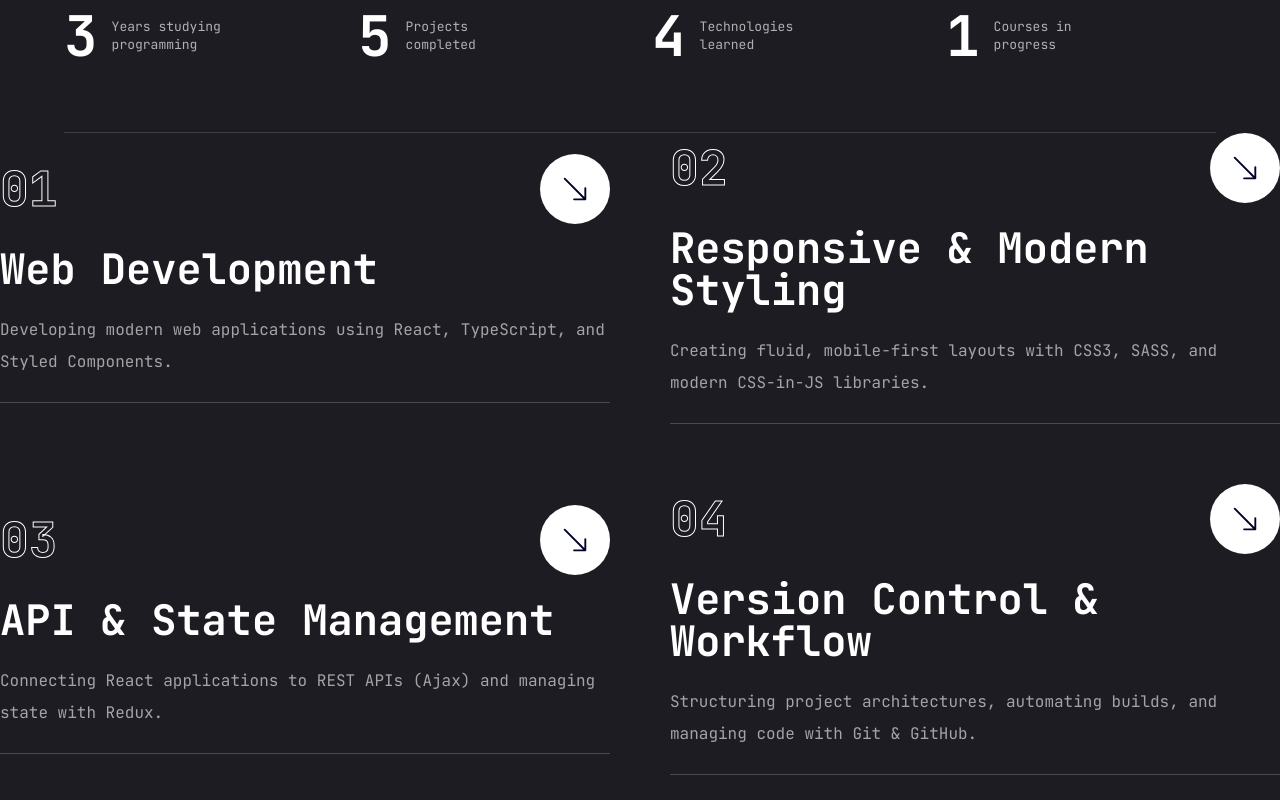
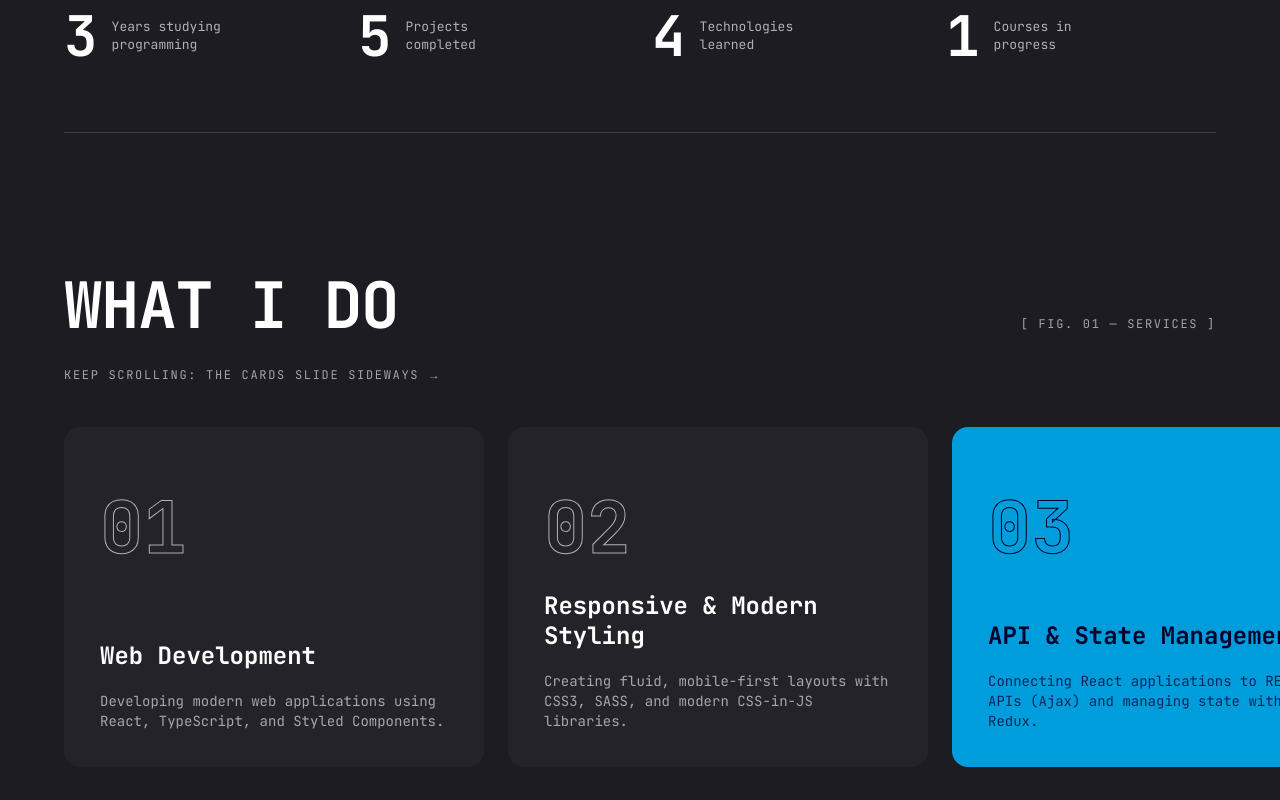
Before and after one commit to Dot010/personal-portfolio, a Next.js app: page / in a window 1280 px wide. Shown: the part 1100-1900 px from the top of the page. Built offline with nearby package versions, Linux system fonts and the light colour scheme; a web font is replaced by a local one.

Commit message:
feat(services): pin the section and slide the cards sideways on scroll

```diff
--- a/components/sections/Services.tsx
+++ b/components/sections/Services.tsx
@@ -1,52 +1,94 @@
-import { BsArrowDownRight } from "react-icons/bs";
-import Link from "next/link";
-import Reveal from "@/components/fx/Reveal";
+"use client";
+
+import { useRef } from "react";
+
+import SectionHead from "@/components/common/SectionHead";
 import { services } from "@/data/services";
+import { gsap, useGSAP } from "@/lib/gsap";
+import { cn } from "@/lib/utils";
 
 const Services = () => {
+  const root = useRef<HTMLElement>(null);
+
+  useGSAP(
+    () => {
+      const mm = gsap.matchMedia();
+      const track = root.current?.querySelector<HTMLElement>(".services-track");
+      const pin = root.current?.querySelector<HTMLElement>(".services-pin");
+      if (!track || !pin) return;
+
+      // Wide screens: the section pins and the cards slide sideways as you scroll.
+      mm.add("(min-width: 900px) and (prefers-reduced-motion: no-preference)", () => {
+        const distance = () => Math.max(0, track.scrollWidth - window.innerWidth + 48);
+        gsap.to(track, {
+          x: () => -distance(),
+          ease: "none",
+          scrollTrigger: {
+            trigger: pin,
+            start: "center center",
+            end: () => `+=${distance()}`,
+            pin: true,
+            scrub: 0.6,
+            invalidateOnRefresh: true,
+          },
+        });
+        gsap.from(".services-num", {
+          yPercent: 40,
+          ease: "none",
+          scrollTrigger: { trigger: pin, start: "top bottom", end: "bottom top", scrub: true },
+        });
+      });
+
+      // Narrow screens: cards stack and rise in one after another.
+      mm.add("(max-width: 899px) and (prefers-reduced-motion: no-preference)", () => {
+        gsap.from(".services-card", {
+          y: 40,
+          autoAlpha: 0,
+          duration: 0.8,
+          ease: "power3.out",
+          stagger: 0.1,
+          scrollTrigger: { trigger: track, start: "top 85%", once: true },
+        });
+      });
+      return () => mm.revert();
+    },
+    { scope: root },
+  );
+
   return (
-    <section id="services" className="min-h-[80vh] flex flex-col justify-center py-12 xl:py-0">
-      <div className="container mx-auto">
-        <Reveal stagger=":scope > div" className="grid grid-cols-1 md:grid-cols-2 gap-15">
-          {services.map((service, index) => {
-            return (
-              <div
-                key={index}
-                className="flex-1 flex flex-col justify-center gap-6 group"
+    <section ref={root} id="services" className="overflow-hidden py-[clamp(80px,12vw,140px)]">
+      <div className="wrap">
+        <SectionHead title="What I do" fig="Fig. 01 — Services" />
+        <p className="label -mt-6 mb-10 hidden min-[900px]:block">Keep scrolling: the cards slide sideways →</p>
+      </div>
+
+      <div className="services-pin">
+        <ul className="services-track flex flex-col gap-6 px-[clamp(16px,3vw,24px)] min-[900px]:w-max min-[900px]:flex-row min-[900px]:pl-[max(24px,calc((100vw-1200px)/2+24px))]">
+          {services.map((service) => (
+            <li
+              key={service.num}
+              className={cn(
+                "services-card flex min-h-[340px] w-full flex-col gap-5 rounded-2xl p-9 min-[900px]:w-[420px]",
+                service.highlight ? "bg-accent text-primary" : "bg-surface",
+              )}
+            >
+              <span
+                className={cn(
+                  "services-num font-display text-7xl font-extrabold leading-none text-transparent",
+                  service.highlight
+                    ? "[-webkit-text-stroke:1px_var(--color-primary)]"
+                    : "[-webkit-text-stroke:1px_rgb(255_255_255/0.65)]",
+                )}
               >
-                {/* Top */}
-                <div className="w-full flex justify-between items-center">
-                  <div
-                    className="text-5xl font-extrabold text-outline
-                text-transparent transition-all duration-500 "
-                  >
-                    {String(service.num).padStart(2, "0")}
-                  </div>
-                  <Link
-                    href={service.href}
-                    className="w-17.5 h-17.5 rounded-full
-                bg-white group-hover:bg-accent transition-all duration-500 flex
-                justify-center items-center hover:-rotate-45 "
-                  >
-                    <BsArrowDownRight className="text-primary text-3xl" />
-                  </Link>
-                </div>
-                {/* {Title} */}
-                <h2
-                  className="text-[42px] font-bold leading-none text-white group-hover:text-accent
-              transition-all duration-500"
-                >
-                  {service.title}
-                </h2>
-
-                {/* {Description} */}
-                <p className="text-white/60">{service.description}</p>
-                {/* Border */}
-                <div className="border-b border-white/20 w-full"></div>
-              </div>
-            );
-          })}
-        </Reveal>
+                {String(service.num).padStart(2, "0")}
+              </span>
+              <h3 className="mt-auto text-2xl font-bold leading-tight">{service.title}</h3>
+              <p className={cn("text-sm", service.highlight ? "text-primary/75" : "text-white/60")}>
+                {service.description}
+              </p>
+            </li>
+          ))}
+        </ul>
       </div>
     </section>
   );
--- a/data/services.ts
+++ b/data/services.ts
@@ -5,24 +5,21 @@ export const services: Service[] = [
     num: 1,
     title: "Web Development",
     description: "Developing modern web applications using React, TypeScript, and Styled Components.",
-    href: "#work"
   },
   {
     num: 2,
     title: "Responsive & Modern Styling",
     description: "Creating fluid, mobile-first layouts with CSS3, SASS, and modern CSS-in-JS libraries.",
-    href: "#work"
   },
   {
     num: 3,
     title: "API & State Management",
     description: "Connecting React applications to REST APIs (Ajax) and managing state with Redux.",
-    href: "#work"
+    highlight: true,
   },
   {
     num: 4,
     title: "Version Control & Workflow",
     description: "Structuring project architectures, automating builds, and managing code with Git & GitHub.",
-    href: "#work"
-  }
+  },
 ];
--- a/types/index.ts
+++ b/types/index.ts
@@ -15,7 +15,8 @@ export type Service = {
   title: string;
   description: string;
   num: number;
-  href: string;
+  /** Shown in the accent colour. */
+  highlight?: boolean;
 };
 
 export type InfoField = {
```
